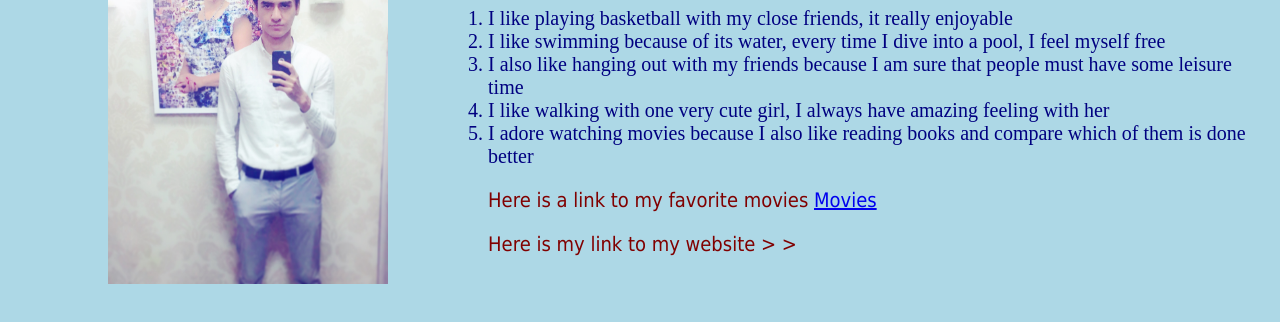
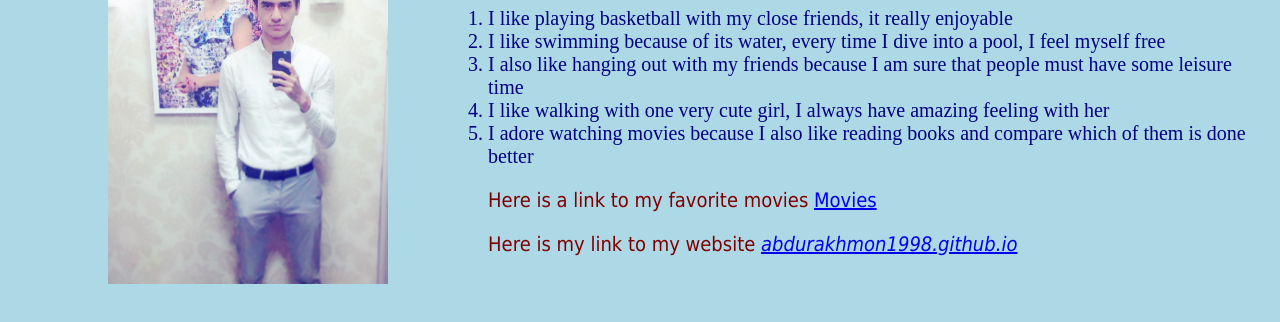
Before and after one commit to abdurakhmon1998/abdurakhmon1998.github.io, a plain HTML site: page index.html in a window 1280 px wide. Shown: the part 282-604 px from the top of the page. Drawn offline with Linux system fonts and the light colour scheme.

Commit message:
Update index.html

```diff
--- a/index.html
+++ b/index.html
@@ -24,6 +24,6 @@ My contact number: +998909926257</p>
 <p>Here is a link to my favorite movies
 <a href="movies.html" target="_">Movies</a></p>
 <p>Here is my link to my website
-	<! <a href="https://bekhzod13.github.io/" target="_"> <!bekhzod13.github.io</a>> <!</p>>
+	<a href="https://abdurakhmon1998.github.io/" target="_"><em>abdurakhmon1998.github.io </em></a></p>
 </body>
 </html>
```
